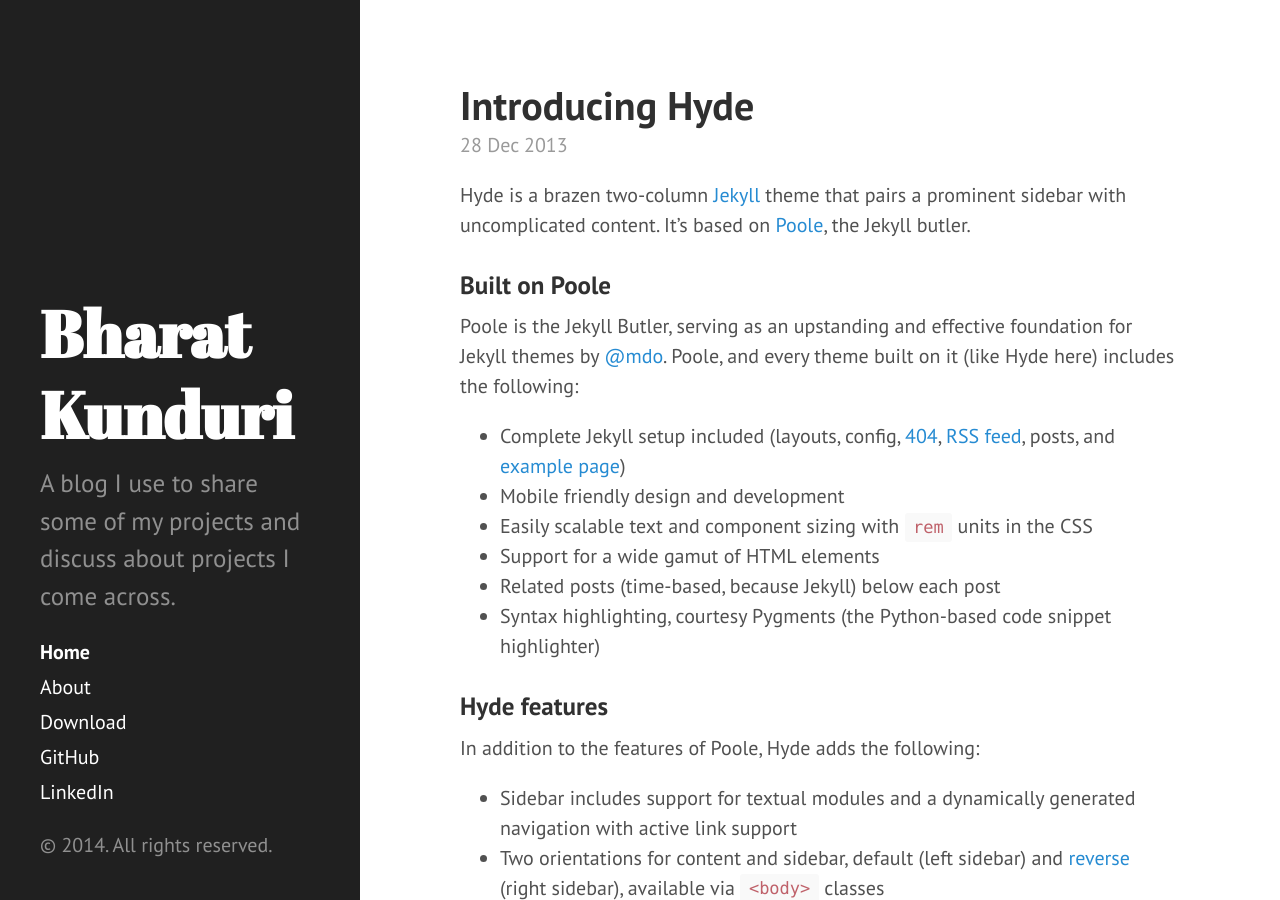
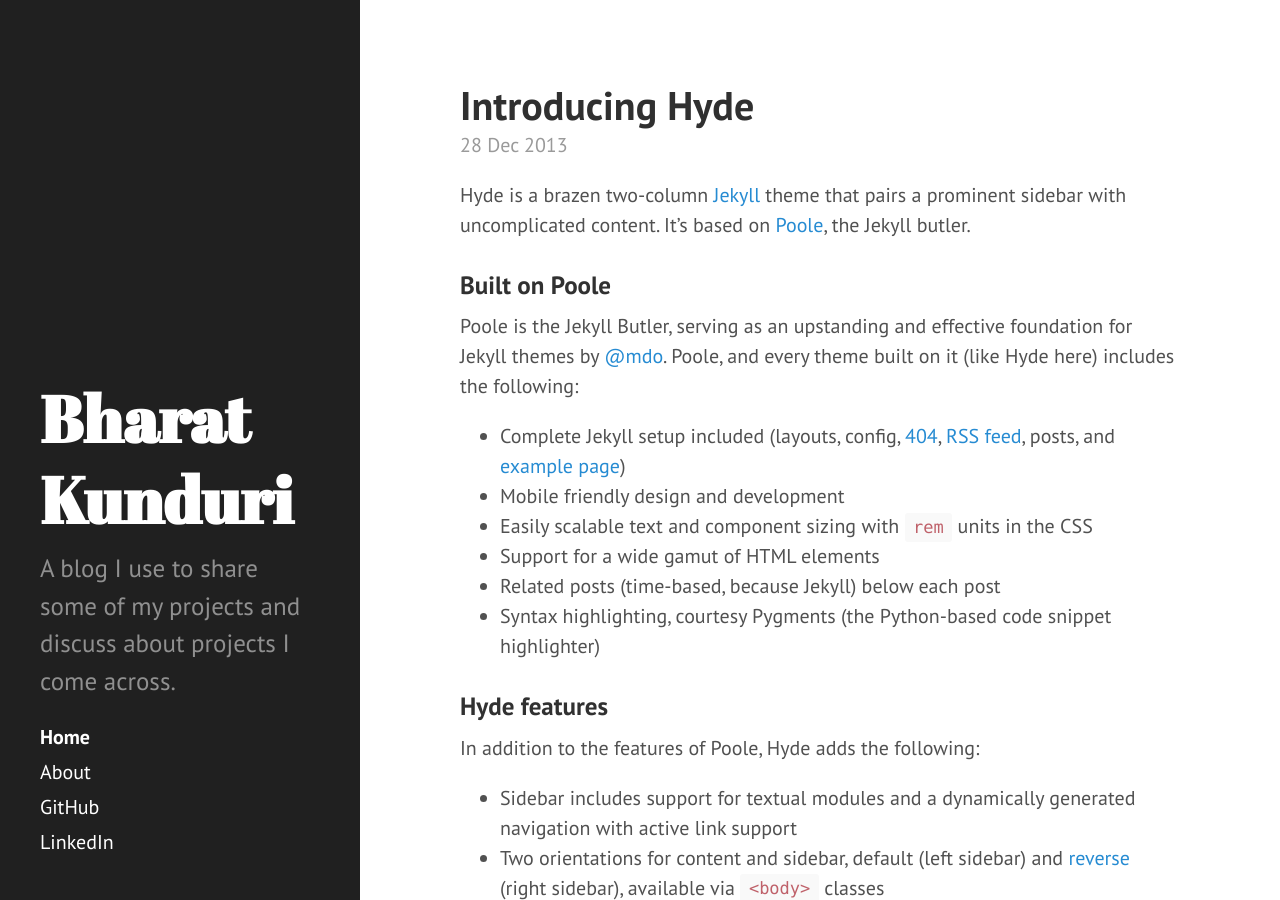
Before and after one commit to bharatreddy/bharatreddy.github.io, a Jekyll site: the page built from index.html, in a window 1280 px wide and 900 px high. Built offline with Jekyll 4.4.1, drawn with Linux system fonts in a browser that asks for light colours; Markdown is read by kramdown in place of the engine named in the settings; the list of posts is cut into pages by our own code; some of the changed lines change nothing that is shown.

Commit message:
personalize

```diff
--- a/_config.yml
+++ b/_config.yml
@@ -10,12 +10,12 @@
 title:            Bharat Kunduri
 tagline:          'Personal Blog'
 description:      'A blog I use to share some of my projects and discuss about projects I come across.'
-url:              http://hyde.getpoole.com
+url:
 baseurl:          /
 
 author:
-  name:           'Mark Otto'
-  url:            https://twitter.com/mdo
+  name:           'Bharat Kunduri'
+  url:
 
 paginate:         5
 
--- a/_includes/sidebar.html
+++ b/_includes/sidebar.html
@@ -26,12 +26,12 @@
         {% endif %}
       {% endfor %}
 
-      <a class="sidebar-nav-item" href="{{ site.github.repo }}/archive/v{{ site.version }}.zip">Download</a>
+      <!-- <a class="sidebar-nav-item" href="{{ site.github.repo }}/archive/v{{ site.version }}.zip">Download</a> -->
       <a class="sidebar-nav-item" href="{{ site.github.repo }}">GitHub</a>
       <a class="sidebar-nav-item" href="{{ site.linkedin.prfl }}">LinkedIn</a>
       <!-- <span class="sidebar-nav-item">Currently v{{ site.version }}</span> -->
     </nav>
 
-    <p>&copy; {{ site.time | date: '%Y' }}. All rights reserved.</p>
+    <!-- <p>&copy; {{ site.time | date: '%Y' }}. All rights reserved.</p> -->
   </div>
 </div>
```
